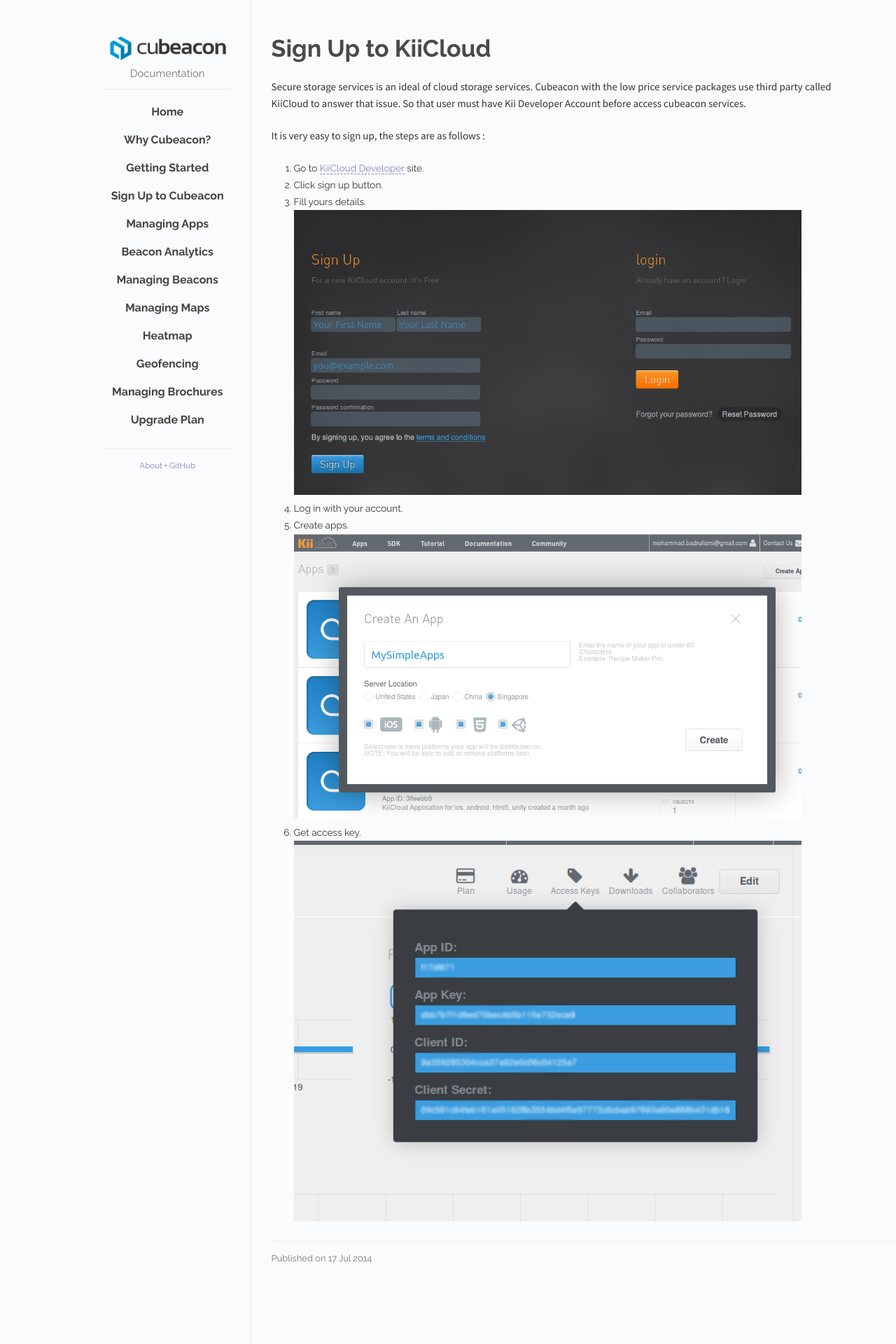
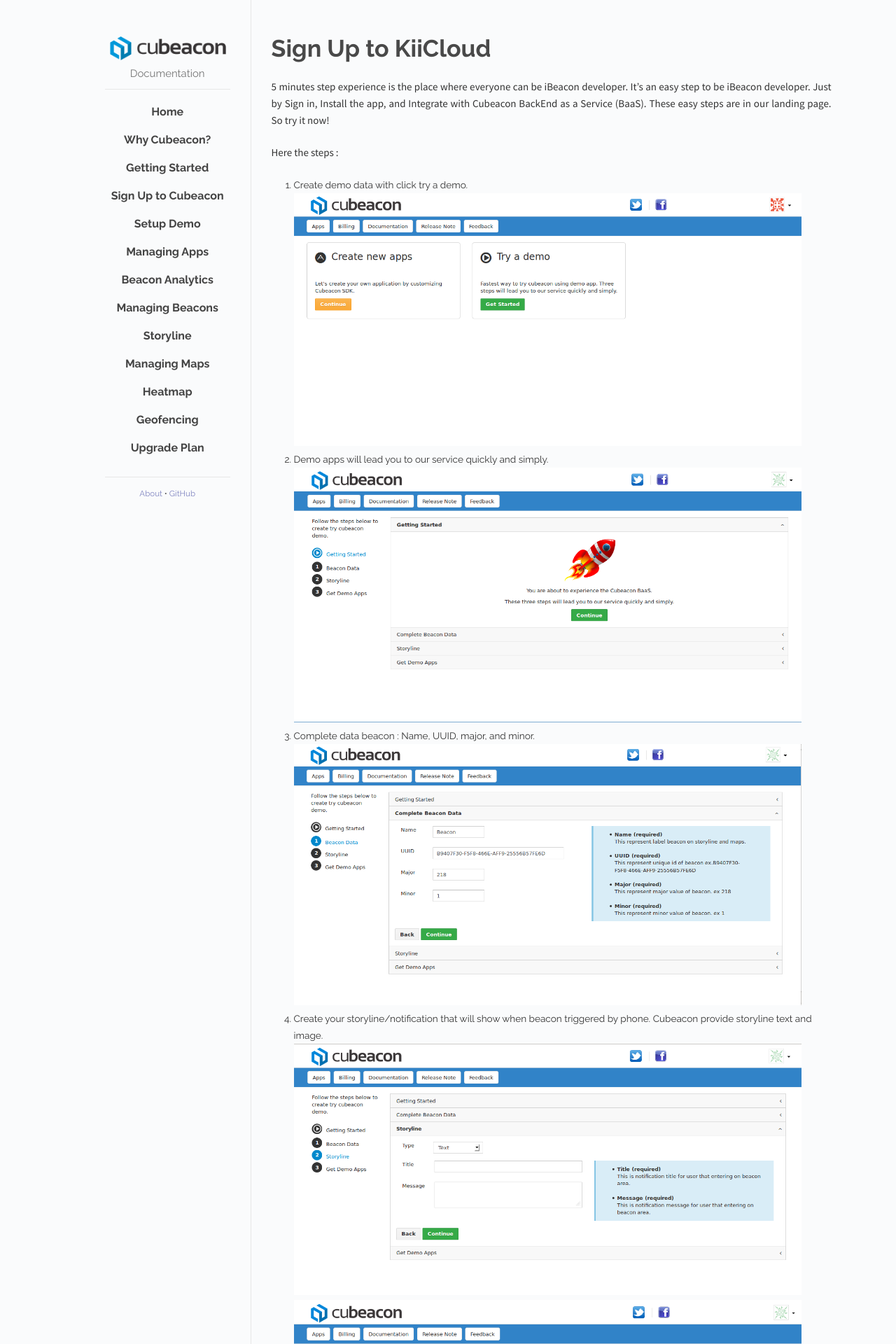
Before and after one commit to cubeacon/cubeacon.github.io, a Jekyll site: the page built from saas/signup-kii/index.html, in a window 1280 px wide. Shown: the top 1920 px of the page at 70% size. Built offline with Jekyll 4.4.1, drawn with Linux system fonts in a browser that asks for light colours; Markdown is read by kramdown in place of the engine named in the settings; some of the changed text lies outside the part shown.

Commit message:
add docs setup demo

```diff
--- a/_layouts/default.html
+++ b/_layouts/default.html
@@ -32,7 +32,7 @@
         <div class="posts">
           <ul class="posts-list">
               <li class="post-link"><a href="/">Home</a></li>
-              <li class="post-link"><a href="/saas">SaaS</a></li>
+              <li class="post-link"><a href="/saas">BaaS</a></li>
               <li class="post-link"><a href="/sdk">SDK</a></li>
           </ul>
         </div>
--- a/_layouts/saas.html
+++ b/_layouts/saas.html
@@ -35,13 +35,14 @@
               <li class="post-link"><a href="/saas/why-cubeacon">Why Cubeacon?</a></li>
               <li class="post-link"><a href="/saas/getting-started">Getting Started</a></li>
               <li class="post-link"><a href="/saas/signup-account">Sign Up to Cubeacon</a></li>
+              <li class="post-link"><a href="/saas/setup-demo">Setup Demo</a></li>
               <li class="post-link"><a href="/saas/managing-apps">Managing Apps</a></li>
               <li class="post-link"><a href="/saas/beacon-analytics">Beacon Analytics</a></li>
               <li class="post-link"><a href="/saas/managing-beacons">Managing Beacons</a></li>
+              <li class="post-link"><a href="/saas/managing-brochures">Storyline</a></li>
               <li class="post-link"><a href="/saas/managing-maps">Managing Maps</a></li>
               <li class="post-link"><a href="/saas/heatmap">Heatmap</a></li>
               <li class="post-link"><a href="/saas/geofencing">Geofencing</a></li>
-              <li class="post-link"><a href="/saas/managing-brochures">Managing Brochures</a></li>
               <li class="post-link"><a href="/saas/upgrade-plan">Upgrade Plan</a></li>
           </ul>
         </div>
--- a/saas/signup-kii/index.html
+++ b/saas/signup-kii/index.html
@@ -6,17 +6,19 @@ date:   2014-07-17 18:00:00
 categories: posts
 ---
 
-<p>Secure storage services is an ideal of cloud storage services. Cubeacon with the low price service packages use third party called KiiCloud to answer that issue. So that user must have Kii Developer Account before access cubeacon services.</p>
+<p>5 minutes step experience is the place where everyone can be iBeacon developer. It’s an easy step to be iBeacon developer. Just by Sign in, Install the app, and Integrate with Cubeacon BackEnd as a Service (BaaS). These easy steps are in our landing page. So try it now!</p>
 
-<p>It is very easy to sign up, the steps are as follows :</p>
+<p>Here the steps :</p>
 <ol>
-	<li>Go to <a href="https://developer.kii.com/">KiiCloud Developer</a> site.</li>
-	<li>Click sign up button.</li>
-	<li>Fill yours details.</li>
-	<img class="post-image" src="/images/signup-kii-register.png" alt="fill yours details.">
-	<li>Log in with your account.</li>
-	<li>Create apps.</li>
-	<img class="post-image" src="/images/signup-kii-create-apps.png" alt="create apps.">
-	<li>Get access key.</li>
-	<img class="post-image" src="/images/signup-kii-get-access-key.png" alt="get access key.">
+	<li>Create demo data with click try a demo.</li>
+	<img class="post-image" src="/images/try-demo.png" alt="">
+	<li>Demo apps will lead you to our service quickly and simply.</li>
+	<img class="post-image" src="/images/getting-started.png" alt="">
+	<li>Complete data beacon : Name, UUID, major, and minor.</li>
+	<img class="post-image" src="/images/complete-beacon-data.png" alt="">
+	<li>Create your storyline/notification that will show when beacon triggered by phone. Cubeacon provide storyline text and image.</li>
+	<img class="post-image" src="/images/storyline-text.png" alt="">
+	<img class="post-image" src="/images/storyline-image.png" alt="">
+	<li>Get demo apps on Google Play or Apps Store with keyword cubeacon. Then put cubeacon id on Apps that has downloaded.</li>
+	<img class="post-image" src="/images/get-demo-apps.png" alt="">
 </ol>
```
Also changed, not shown: saas/setup-demo/index.html (added, +22 -0 lines), images/complete-beacon-data.png (added), images/get-demo-apps.png (added), images/getting-started.png (added), images/save-confiugration-data-successfully.png (added), images/storyline-image.png (added), images/storyline-text.png (added), images/try-demo.png (added).
